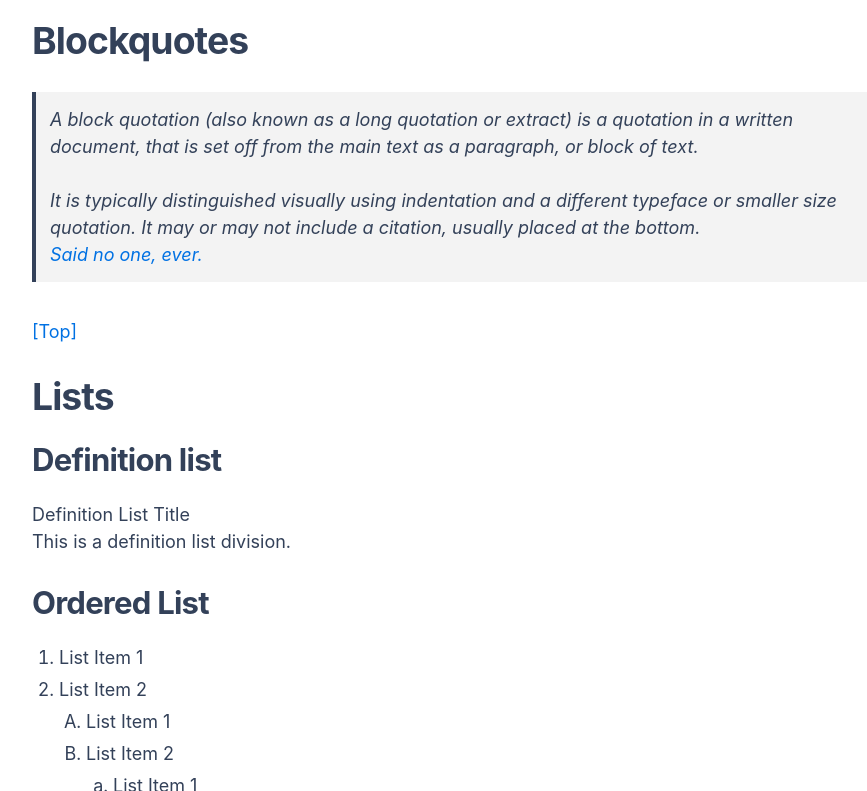
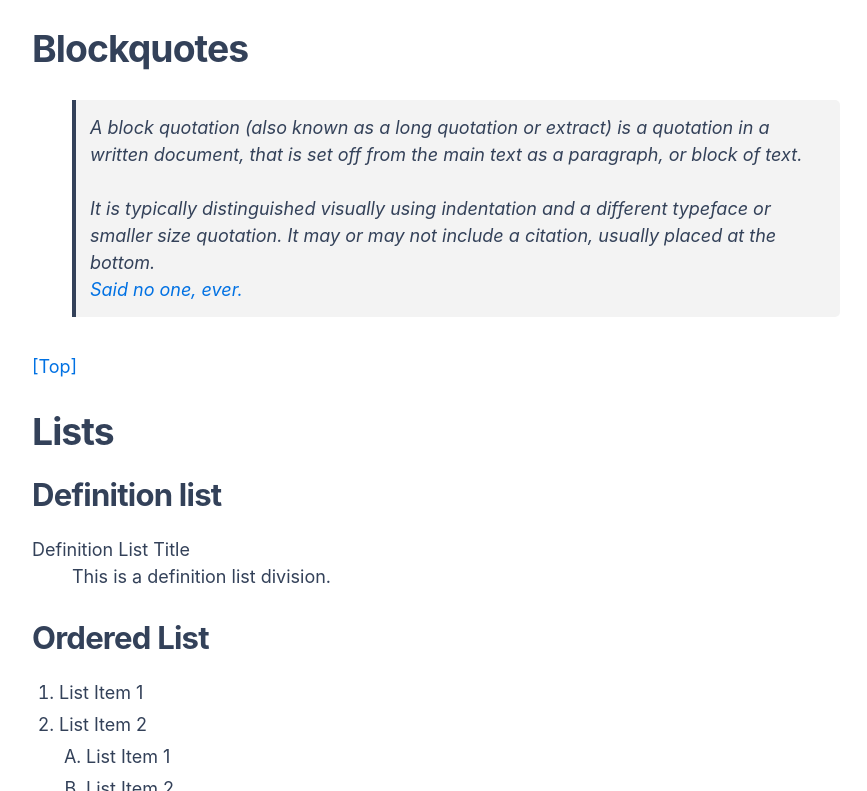
Before and after one commit to cspablocortez/cosmocss, a website: page test.html in a window 1280 px wide. Shown: the part 2009-2800 px from the top of the page, without its empty margins (184-1051 px from the left). Drawn offline with Linux system fonts and the light colour scheme.

Commit message:
Consolidate variables into one root

```diff
--- a/cosmo.css
+++ b/cosmo.css
@@ -1,141 +1,23 @@
-/* cosmoCSS v0.1.0
+/* cosmoCSS v1.0.0
  * Created by Pablo Enoc (https://enocc.com)
  * Copyright (c) 2025
  * MIT License
  *
- */
-
-/* http://meyerweb.com/eric/tools/css/reset/
-    v2.0 | 20110126
-    License: none (public domain)
- */
-
-html,
-body,
-div,
-span,
-applet,
-object,
-iframe,
-h1,
-h2,
-h3,
-h4,
-h5,
-h6,
-p,
-blockquote,
-pre,
-a,
-abbr,
-acronym,
-address,
-big,
-cite,
-code,
-del,
-dfn,
-em,
-img,
-ins,
-kbd,
-q,
-s,
-samp,
-small,
-strike,
-strong,
-tt,
-var,
-b,
-u,
-i,
-center,
-dl,
-dt,
-dd,
-ol,
-ul,
-li,
-fieldset,
-form,
-label,
-legend,
-table,
-caption,
-tbody,
-tfoot,
-thead,
-tr,
-th,
-td,
-article,
-aside,
-canvas,
-details,
-embed,
-figure,
-figcaption,
-footer,
-header,
-hgroup,
-menu,
-nav,
-output,
-ruby,
-section,
-summary,
-time,
-mark,
-audio,
-video {
-    margin: 0;
-    padding: 0;
-    border: 0;
-    font-size: 100%;
-    font: inherit;
-    vertical-align: baseline;
-}
-/* HTML5 display-role reset for older browsers */
-article,
-aside,
-details,
-figcaption,
-figure,
-footer,
-header,
-hgroup,
-menu,
-nav,
-section {
-    display: block;
-}
-body {
-    line-height: 1;
-}
-
-blockquote {
-    quotes: none;
-}
-blockquote:before,
-blockquote:after,
-q:before,
-q:after {
-    content: "";
-    content: none;
-}
-table {
-    border-collapse: collapse;
-    border-spacing: 0;
-}
+ * with signficant code from:
+ *
+ * Modern Classless CSS Framework v1.0
+ * Created by Luke Heyburn
+ * Digitally Tailored (https://digitallytailored.com)
+ * MIT License
+ *
+*/
 
 * {
     box-sizing: border-box;
 }
 
-/* @link https://utopia.fyi/type/calculator?c=320,16,1.2,1240,18,1.2,5,2,&s=0.75|0.5|0.25,1.5|2|3|4|6,s-l&g=s,l,xl,12 */
-
 :root {
+    /* @link https://utopia.fyi/type/calculator?c=320,16,1.2,1240,18,1.2,5,2,&s=0.75|0.5|0.25,1.5|2|3|4|6,s-l&g=s,l,xl,12 */
     --fs--2: clamp(0.6944rem, 0.6643rem + 0.151vw, 0.7813rem);
     --fs--1: clamp(0.8333rem, 0.7971rem + 0.1812vw, 0.9375rem);
     --fs-0: clamp(1rem, 0.9565rem + 0.2174vw, 1.125rem);
@@ -144,11 +26,8 @@ table {
     --fs-3: clamp(1.728rem, 1.6529rem + 0.3757vw, 1.944rem);
     --fs-4: clamp(2.0736rem, 1.9834rem + 0.4508vw, 2.3328rem);
     --fs-5: clamp(2.4883rem, 2.3801rem + 0.5409vw, 2.7994rem);
-}
 
-/* @link https://utopia.fyi/space/calculator?c=320,16,1.2,1240,18,1.2,5,2,&s=0.75|0.5|0.25,1.5|2|3|4|6,s-l&g=s,l,xl,12 */
-
-:root {
+    /* @link https://utopia.fyi/space/calculator?c=320,16,1.2,1240,18,1.2,5,2,&s=0.75|0.5|0.25,1.5|2|3|4|6,s-l&g=s,l,xl,12 */
     --space-3xs: clamp(0.25rem, 0.2283rem + 0.1087vw, 0.3125rem);
     --space-2xs: clamp(0.5rem, 0.4783rem + 0.1087vw, 0.5625rem);
     --space-xs: clamp(0.75rem, 0.7065rem + 0.2174vw, 0.875rem);
@@ -156,47 +35,18 @@ table {
     --space-m: clamp(1.5rem, 1.4348rem + 0.3261vw, 1.6875rem);
     --space-l: clamp(2rem, 1.913rem + 0.4348vw, 2.25rem);
     --space-xl: clamp(3rem, 2.8696rem + 0.6522vw, 3.375rem);
-    --space-2xl: clamp(4rem, 3.8261rem + 0.8696vw, 4.5rem);
-    --space-3xl: clamp(6rem, 5.7391rem + 1.3043vw, 6.75rem);
 
     /* One-up pairs */
-    --space-3xs-2xs: clamp(0.25rem, 0.1413rem + 0.5435vw, 0.5625rem);
-    --space-2xs-xs: clamp(0.5rem, 0.3696rem + 0.6522vw, 0.875rem);
-    --space-xs-s: clamp(0.75rem, 0.6196rem + 0.6522vw, 1.125rem);
     --space-s-m: clamp(1rem, 0.7609rem + 1.1957vw, 1.6875rem);
-    --space-m-l: clamp(1.5rem, 1.2391rem + 1.3043vw, 2.25rem);
-    --space-l-xl: clamp(2rem, 1.5217rem + 2.3913vw, 3.375rem);
-    --space-xl-2xl: clamp(3rem, 2.4783rem + 2.6087vw, 4.5rem);
-    --space-2xl-3xl: clamp(4rem, 3.0435rem + 4.7826vw, 6.75rem);
 
     /* Custom pairs */
     --space-s-l: clamp(1rem, 0.5652rem + 2.1739vw, 2.25rem);
-}
 
-/* @link https://utopia.fyi/grid/calculator?c=320,16,1.2,1240,18,1.2,5,2,&s=0.75|0.5|0.25,1.5|2|3|4|6,s-l&g=s,l,xl,12 */
-
-:root {
+    /* @link https://utopia.fyi/grid/calculator?c=320,16,1.2,1240,18,1.2,5,2,&s=0.75|0.5|0.25,1.5|2|3|4|6,s-l&g=s,l,xl,12 */
     --grid-max-width: 920px;
     --grid-gutter: var(--space-s-l, clamp(1rem, 0.4975rem + 2.5126vw, 2.25rem));
     --grid-columns: 12;
-}
 
-.u-container {
-    max-width: var(--grid-max-width);
-    padding-inline: var(--grid-gutter);
-    margin-inline: auto;
-}
-
-.u-grid {
-    display: grid;
-    gap: var(--grid-gutter);
-}
-
-/* CosmoCSS */
-
-/* Variables */
-
-:root {
     --font-family-sans: "Inter", system-ui, -apple-system, BlinkMacSystemFont,
         "Segoe UI", Roboto, "Helvetica Neue", Arial, sans-serif;
     --font-family-mono: ui-monospace, SFMono-Regular, Menlo, Monaco, Consolas,
@@ -205,27 +55,21 @@ table {
     /* Colors */
     --color-bg: #fff;
     --color-bg-secondary: #f3f3f3;
-
     --color-text-primary: #334159;
     --color-text-secondary: #64748b;
     --color-text-secondary-light: #94a3b8;
-
     --color-primary: #353739;
     --color-primary-light: #495766;
     --color-primary-contrast: #6b7990;
     --color-primary-invert: #364153;
-
     --color-secondary: #505968;
     --color-secondary-light: #808794;
-
     --color-code-bg: #f9f2f4;
-
     --color-link: #0071e3;
     --color-link-hover: #0b65ff;
     --color-border: #e2e8f0;
     --color-progress: #339a48;
     --color-notice: aliceblue;
-
     --success: #10b981;
     --success-light: #34d399;
     --danger: #ef4444;
@@ -237,22 +81,23 @@ table {
 
     /* Animation */
     --transition-base: all 0.2s ease-in-out;
-    --transition-slow: all 0.2s ease-in-out;
+    --transition-slow: all 0.3s ease-in-out;
 
     /* Gradients */
-
     --gradient-link: linear-gradient(
         135deg,
         var(--color-link) 0%,
         var(--color-link-hover) 100%
     );
 
+    /* Used in primary buttons */
     --gradient-primary: linear-gradient(
         135deg,
         var(--color-primary) 0%,
         var(--color-primary-contrast) 100%
     );
 
+    /* Used in disabled buttons */
     --gradient-secondary: linear-gradient(
         135deg,
         var(--color-secondary) 0%,
@@ -282,12 +127,6 @@ table {
 
     /* Shadows */
     --shadow-sm: 0 1px 2px 0 rgba(0, 0, 0, 0.1);
-    --shadow: 0 4px 6px -1px rgba(0, 0, 0, 0.1),
-        0 2px 4px -1px rgba(0, 0, 0, 0.06);
-    --shadow-md: 0 10px 15px -3px rgba(0, 0, 0, 0.1),
-        0 4px 6px -2px rgba(0, 0, 0, 0.05);
-    --shadow-lg: 0 20px 25px -5px rgba(0, 0, 0, 0.1),
-        0 10px 10px -5px rgba(0, 0, 0, 0.04);
 
     /* Border radius */
     --border-radius: var(--space-3xs);
@@ -307,8 +146,8 @@ table {
 
         --color-primary: #353739;
         --color-primary-light: #495766;
-        --color-primary-contrast: #6b7990;
-        --color-primary-invert: #364153;
+        --color-primary-contrast: #3e4349;
+        --color-primary-invert: #e9eaed;
 
         --color-secondary: #2c3647;
         --color-secondary-light: #808794;
@@ -332,11 +171,28 @@ table {
     }
 }
 
+.u-container,
+body {
+    max-width: var(--grid-max-width);
+    padding-inline: var(--grid-gutter);
+    margin-inline: auto;
+}
+
+.u-grid {
+    display: grid;
+    gap: var(--grid-gutter);
+}
+
+/* CosmoCSS */
+
 html {
     scroll-behavior: smooth;
 }
 
 body {
+    display: flex;
+    flex-direction: column;
+    min-height: 100vh;
     background-color: var(--color-bg);
     color: var(--color-text-primary);
     font-family: var(--font-family-sans);
@@ -344,6 +200,10 @@ body {
     line-height: var(--space-m);
     transition: var(--transition-slow);
     animation: fadeIn 0.5s ease-out;
+}
+
+main {
+    flex-grow: 1;
 }
 
 /* Typography */
@@ -619,12 +479,7 @@ tfoot {
 
 /* Forms */
 form {
-    /* background-color: var(--color-bg-secondary); */
-    padding: var(--space-s);
-    border-radius: var(--border-radius);
-    /* box-shadow: var(--shadow-sm); */
     margin-bottom: var(--space-s);
-    border: 1px solid var(--color-border);
 }
 
 form > div {
@@ -931,7 +786,6 @@ img {
     height: auto;
     border-radius: var(--space-2xs);
     transition: var(--transition-base);
-    /* box-shadow: var(--shadow); */
 }
 
 img:hover {
```
